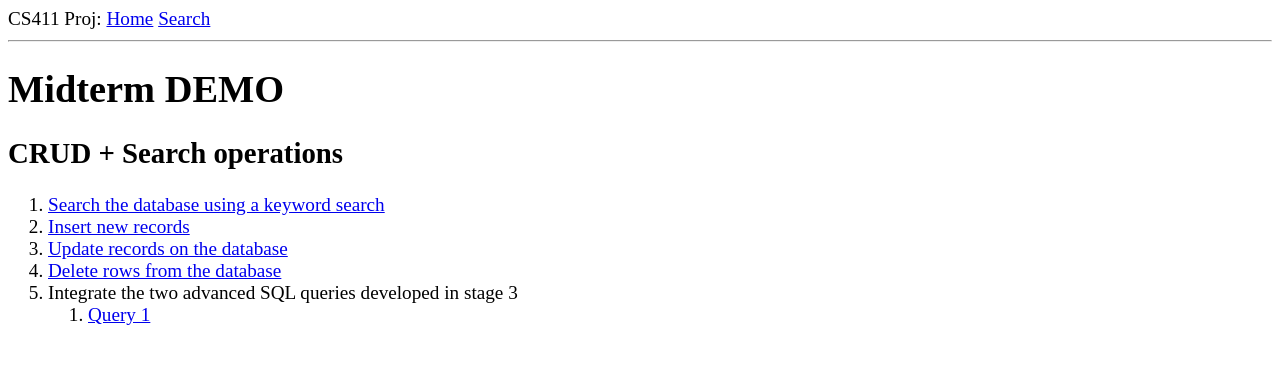
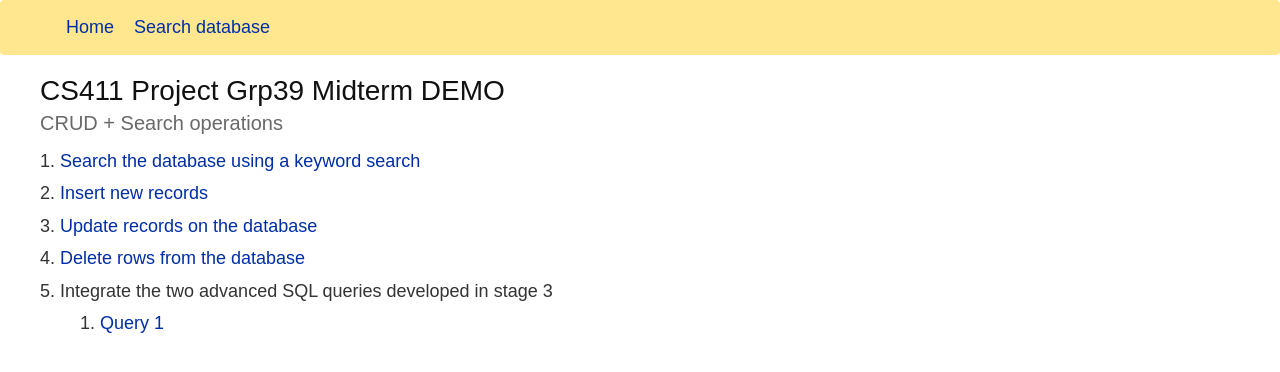
Before and after one commit to benevanoff/Restaurant-Recommender, a Flask app: page / in a window 1280 px wide. Shown: the top 372 px of the page. Run offline with Flask 2, Linux system fonts and the light colour scheme; some libraries are stand-ins or nearby versions.

Commit message:
finished index, navbar

```diff
--- /dev/null
+++ b/cs411_proj_webapp/webapp/static/css/specialClass.css
@@ -0,0 +1,56 @@
+
+/* warnings flashed */
+.alert {
+    padding: 20px;
+    margin: 5px;
+    color: #970020;
+    background-color: #000000;
+}
+
+.navbar_custom {
+    list-style-type: none;
+    margin: 0;
+    padding: 0;
+    overflow: hidden;
+    background-color: #FFE78F;
+    padding-right: 15px;
+    padding-left: 15px;
+    font-size: 18px;
+    color: #000000;
+
+}
+
+.nav-item{
+    list-style-type: none;
+    float: left;
+}
+
+.nav-item a{
+    display: block;
+    color: #002EA6;
+    text-align: center;
+    padding: 10px;
+    text-decoration: none;
+    font-size:18px
+}
+
+.nav-item a:hover {
+    background-color: #fff7dc;
+    text-decoration:none;
+}
+
+.index_ops {
+    padding: 0 10px 10px 60px;
+}
+
+.index_ops li {
+    /*list-style-type: none;*/
+    font-size:18px
+}
+
+.index_ops li a{
+    color: #002EA6;
+    text-align: center;
+    text-decoration: none;
+    font-size:18px
+}
--- /dev/null
+++ b/cs411_proj_webapp/webapp/static/css/style.css
@@ -0,0 +1,53 @@
+
+html {
+    scroll-behavior: smooth;
+}
+
+body {
+    font-size: 16px;
+    font-family: sans-serif;
+    line-height: 1.80857;
+    font-weight: normal;
+    overflow-x: auto;
+}
+
+h1,
+h2,
+h3,
+h4,
+h5,
+h6 {
+    letter-spacing: 0;
+    font-weight: normal;
+    position: relative;
+    padding: 20px 0 0 40px;
+    line-height: normal;
+    color: #111111;
+    margin: 0
+}
+
+h1 {
+    font-size: 28px
+}
+
+h2 {
+    font-size: 26px
+}
+
+h1 + h2{
+    padding: 5px 10px 10px 40px;
+    font-size: 20px;
+    color: dimgrey;
+}
+
+h3 {
+    font-size: 24px
+}
+
+h4 {
+    font-size: 20px
+}
+
+h5,h6 {
+    font-size: 16px
+}
--- a/cs411_proj_webapp/webapp/templates/base.html
+++ b/cs411_proj_webapp/webapp/templates/base.html
@@ -3,17 +3,13 @@
 <!doctype html>
 <html>
     <head>
-        <style>
-        body {
-            font-size: 120%;
-        }
-        .alert {
-            padding: 20px;
-            margin: 5px;
-            color: #970020;
-            background-color: #ffd5de;
-        }
-        </style>
+
+        <!-- bootstrap -->
+        <link rel="stylesheet" href="https://maxcdn.bootstrapcdn.com/bootstrap/3.4.1/css/bootstrap.min.css">
+        <!-- basic custom style css -->
+        <link rel="stylesheet" href="{{ url_for('static', filename='css/style.css') }}">
+        <!-- special classes custom style css -->
+        <link rel="stylesheet" href="{{ url_for('static', filename='css/specialClass.css') }}">
 
         {% if title %}
         <title>{{ title }} - Grp39</title>
@@ -22,11 +18,18 @@
         {% endif %}
     </head>
     <body>
-        <nav>CS411 Proj:
-            <a href="{{ url_for('index') }}">Home</a>
-            <a href="{{ url_for('search_validation') }}">Search</a>
+        <nav class="navbar navbar_custom">
+{#            <span>CS411 Project midterm demo:</span>#}
+            <ul>
+                <li class="nav-item">
+                    <a href="{{ url_for('index') }}">Home</a>
+                </li>
+                <li class="nav-item">
+                    <a href="{{ url_for('search_validation') }}">Search database</a>
+                </li>
+
+            </ul>
         </nav>
-        <hr>
 
         <!-- inheriting scripts insert below using name "content"-->
         <div class="content">
--- a/cs411_proj_webapp/webapp/templates/index.html
+++ b/cs411_proj_webapp/webapp/templates/index.html
@@ -2,10 +2,10 @@
 {% extends "base.html" %}
 
 {% block content %}
-    <h1>{{ title }}</h1>
+    <h1>CS411 Project Grp39 {{ title }}</h1>
     <h2> CRUD + Search operations </h2>
 
-    <ol>
+    <ol class="index_ops">
         <li><a href="{{ url_for('search') }}">Search the database using a keyword search</a></li>
         <li><a href="{{ url_for('create') }}">Insert new records</a></li>
         <li><a href="{{ url_for('update') }}">Update records on the database</a></li>
--- a/cs411_proj_webapp/webapp/templates/search_validation.html
+++ b/cs411_proj_webapp/webapp/templates/search_validation.html
@@ -2,7 +2,7 @@
 
 {% block content %}
 
-<h1 style="text-align: center;">Search to Validate Operation</h1>
+<h1>Search to Validate Operation</h1>
 
     <div class="tables">
         <ul>
```
